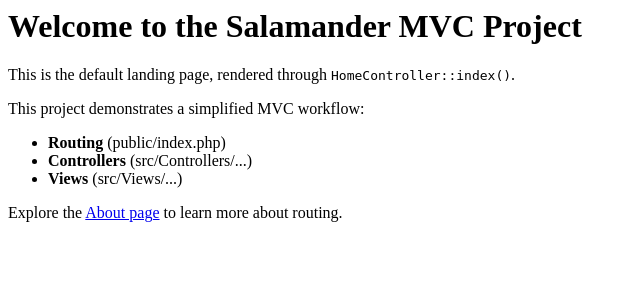
After one commit to charlie-wallin/web250-mvc, a PHP site: template src/Views/home.php in a window 1280 px wide. The commit adds this page. Shown: the top 300 px of the page, without its empty margins (0-640 px from the left). Run offline with PHP 8.4, Linux system fonts and the light colour scheme; the template is opened without the code that fills it, so the values that code supplies are empty.

Commit message:
I forgot to make a branch for the about page. About works correctly now.

```diff
--- /dev/null
+++ b/src/Views/about.php
@@ -0,0 +1,3 @@
+<h1>About This Project</h1>
+<p>This MVC project is a learning tool for understanding routing, controllers, and views in PHP.</p>
+<p>Use this page to explore how URLs are mapped to controller methods.</p>
--- /dev/null
+++ b/src/Views/home.php
@@ -0,0 +1,17 @@
+<h1>Welcome to the Salamander MVC Project</h1>
+
+<p>This is the default landing page, rendered through <code>HomeController::index()</code>.</p>
+
+<p>
+    This project demonstrates a simplified MVC workflow:
+</p>
+
+<ul>
+    <li><strong>Routing</strong> (public/index.php)</li>
+    <li><strong>Controllers</strong> (src/Controllers/...)</li>
+    <li><strong>Views</strong> (src/Views/...)</li>
+</ul>
+
+<p>
+    Explore the <a href="/about">About page</a> to learn more about routing.
+</p>
```
Also changed, not shown: public/index.php (+19 -10 lines), src/Controllers/HomeController.php (added, +29 -0 lines), public/.htaccess (added).
